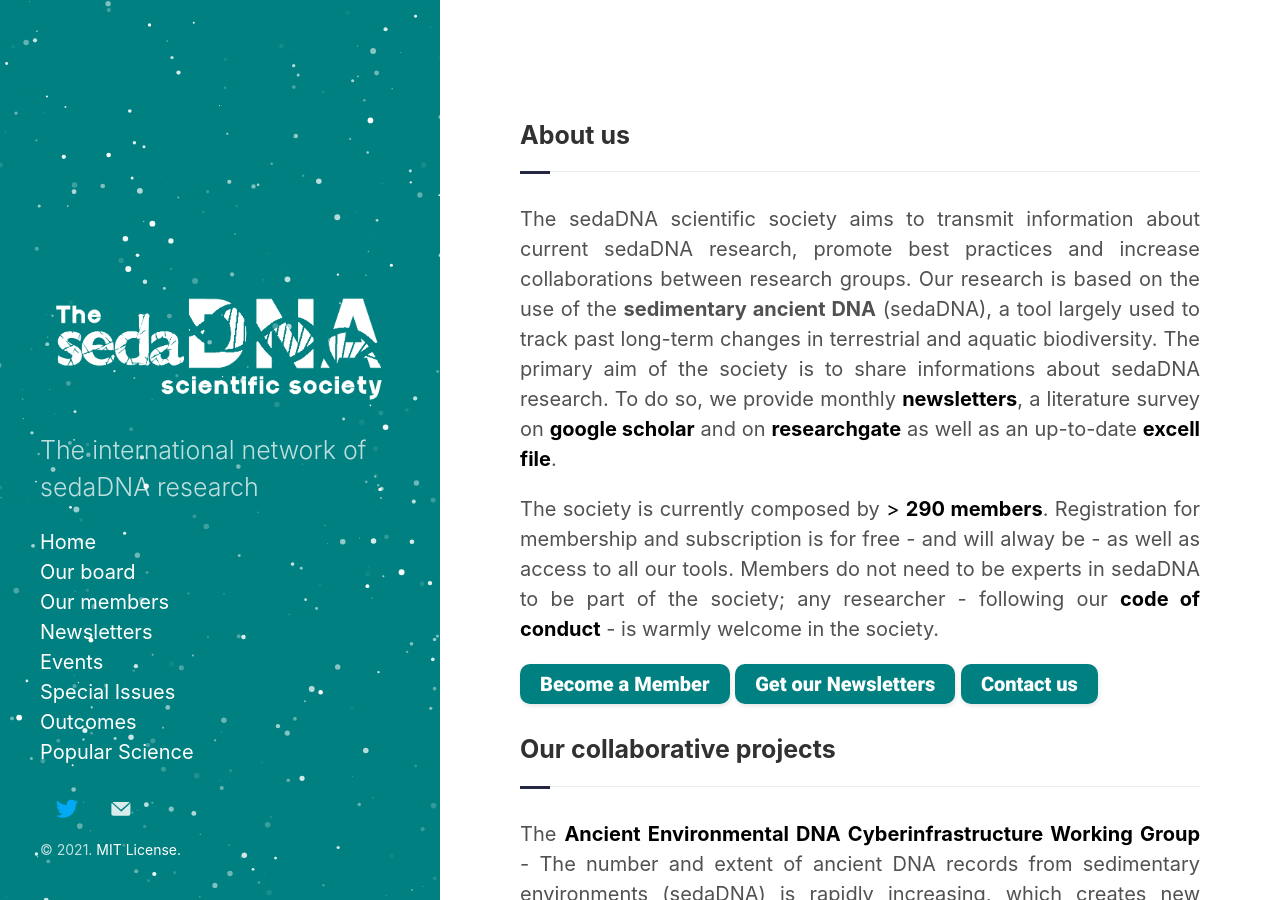
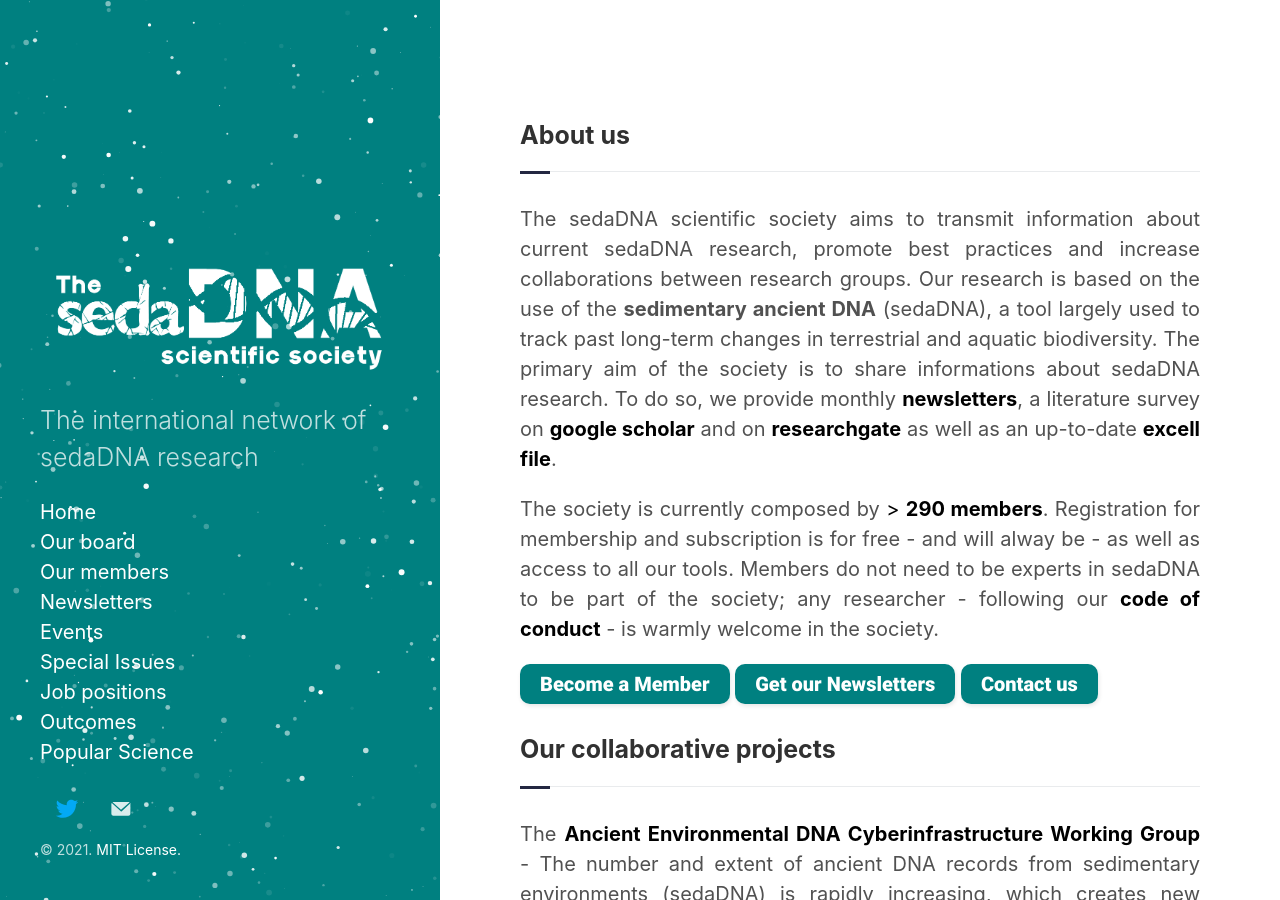
Before and after one commit to sedadna/sedadna.github.io, a Jekyll site: the page built from index.html, in a window 1280 px wide and 900 px high. Built offline with Jekyll 4.4.1, drawn with Linux system fonts in a browser that asks for light colours; the list of posts is cut into pages by our own code.

Commit message:
Update sidebar.html

```diff
--- a/_includes/sidebar.html
+++ b/_includes/sidebar.html
@@ -17,6 +17,7 @@
 <a href="/category/news.html">Newsletters</a>
 <a href="/category/events.html">Events</a>
 <a href="/category/si.html">Special Issues</a>
+<a href="/category/positions.html">Job positions</a>
 <a href="/category/outcomes.html">Outcomes</a>
 <a href="/category/popscience.html">Popular Science</a>
 
```
